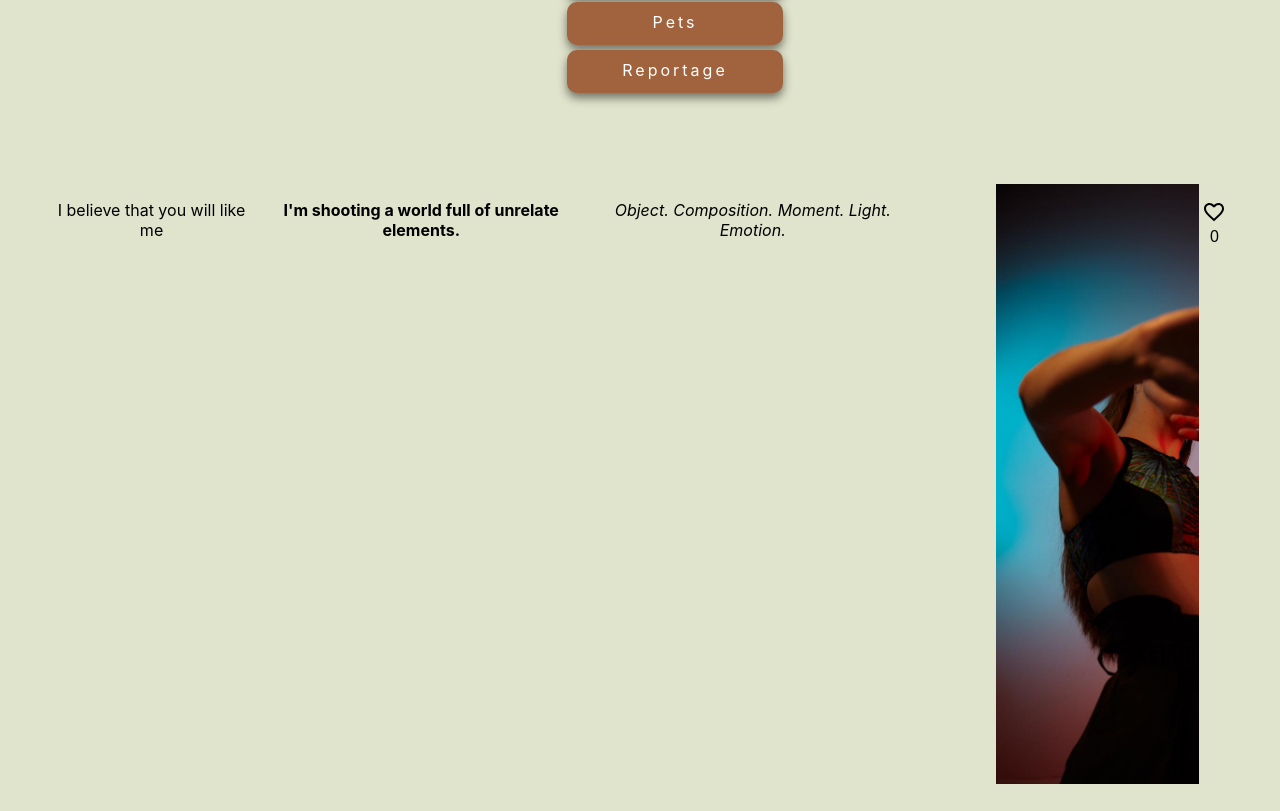
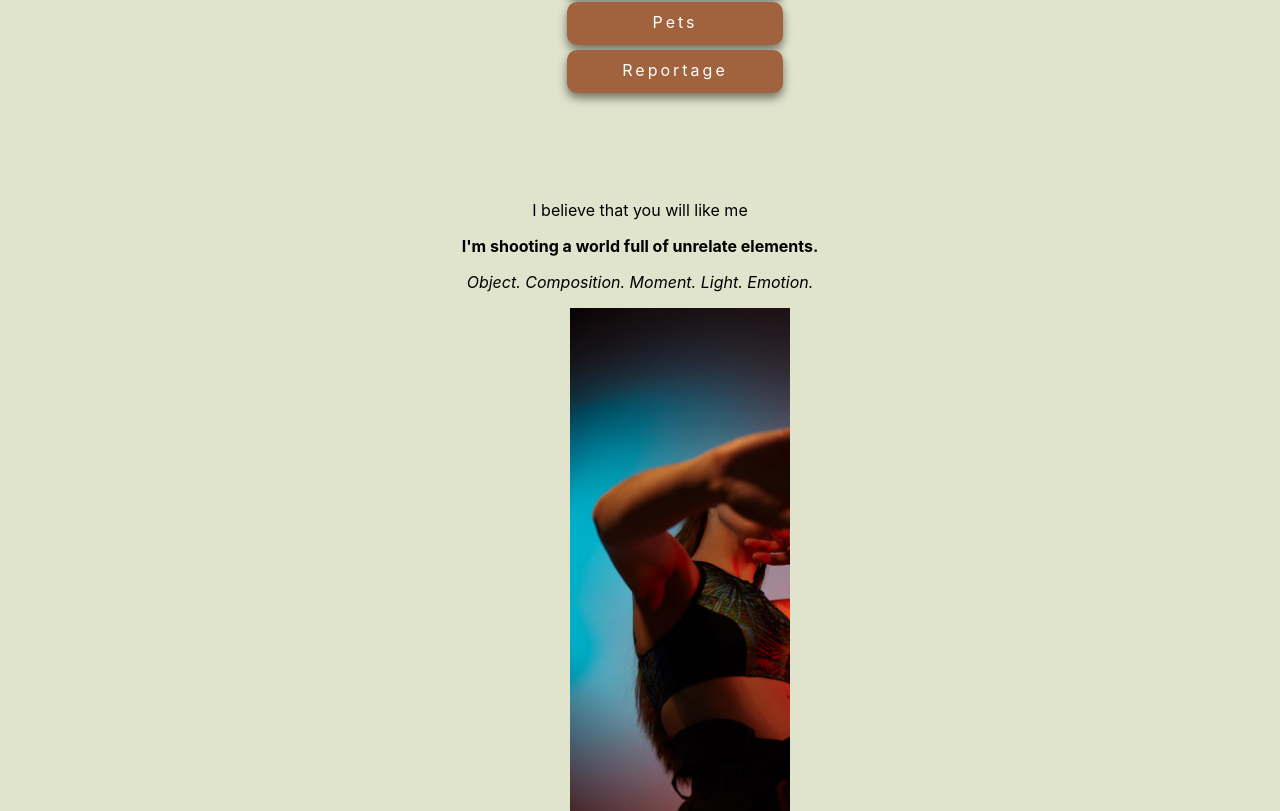
Before and after one commit to Romashova/photo-page, a React (Create React App) app: page / in a window 1280 px wide. Shown: the part 689-1500 px from the top of the page. Built offline with nearby package versions, Linux system fonts and the light colour scheme.

Commit message:
main grid

```diff
--- a/src/App.css
+++ b/src/App.css
@@ -56,7 +56,7 @@ body {
   }
 }
 
-.main-container {
+.main-content-container {
   grid-area: main;
   background-color: var(--main-background);
   padding: 20px;
@@ -70,8 +70,8 @@ body {
   width: 65%;
 }
 
-.main {
-  display: flex;
+.main-container {
+  grid-area: main;
   background-color: var(--main-background);
   padding: 30px;
   text-align: center;
```
Also changed, not shown: src/App.js (line endings or trailing spaces).
